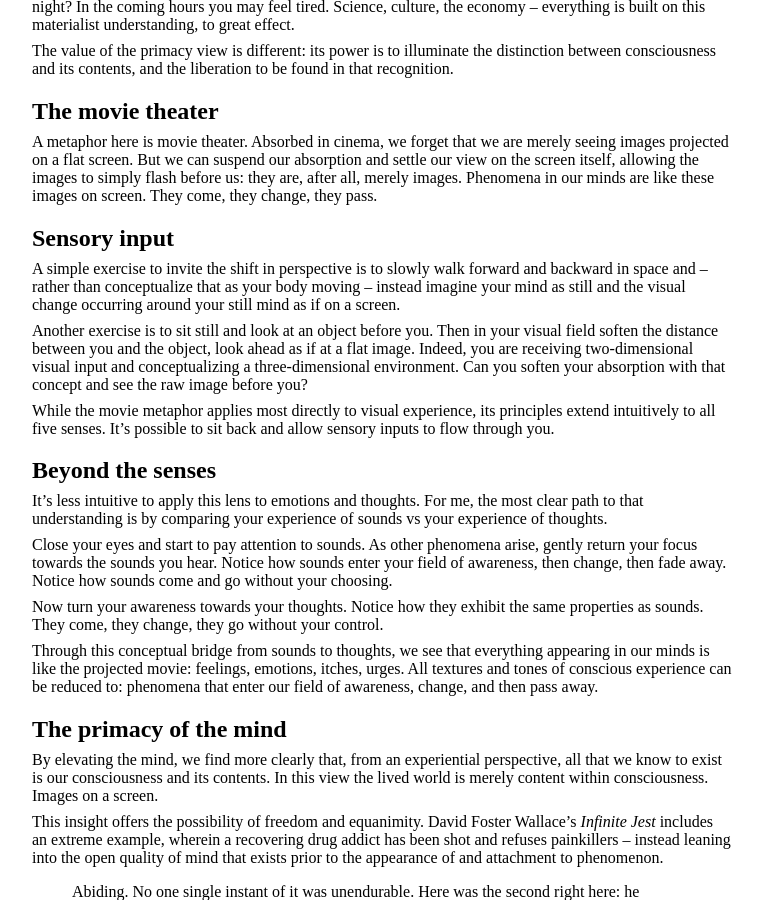
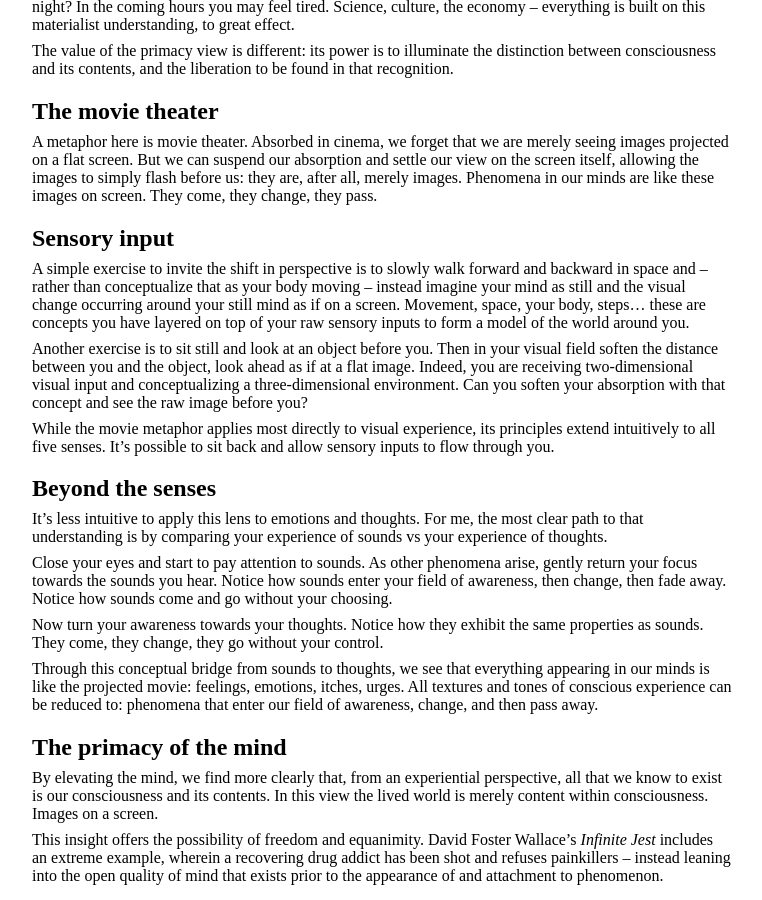
Before and after one commit to maxh/maxheinritz.com, a Jekyll site: the page built from _posts/2025-05-26-the-primacy-of-the-mind.md, in a window 1280 px wide and 900 px high, scrolled down 598 px. Shown: the whole window, without its empty margins (108-870 px from the left). Built offline with Jekyll 4.4.1, drawn with Linux system fonts in a browser that asks for light colours.

Commit message:
add sentence

```diff
--- a/_posts/2025-05-26-the-primacy-of-the-mind.md
+++ b/_posts/2025-05-26-the-primacy-of-the-mind.md
@@ -28,7 +28,7 @@ A metaphor here is movie theater. Absorbed in cinema, we forget that we are mere
 
 ## Sensory input
 
-A simple exercise to invite the shift in perspective is to slowly walk forward and backward in space and – rather than conceptualize that as your body moving – instead imagine your mind as still and the visual change occurring around your still mind as if on a screen.
+A simple exercise to invite the shift in perspective is to slowly walk forward and backward in space and – rather than conceptualize that as your body moving – instead imagine your mind as still and the visual change occurring around your still mind as if on a screen. Movement, space, your body, steps... these are concepts you have layered on top of your raw sensory inputs to form a model of the world around you.
 
 Another exercise is to sit still and look at an object before you. Then in your visual field soften the distance between you and the object, look ahead as if at a flat image. Indeed, you are receiving two-dimensional visual input and conceptualizing a three-dimensional environment. Can you soften your absorption with that concept and see the raw image before you?
 
```
